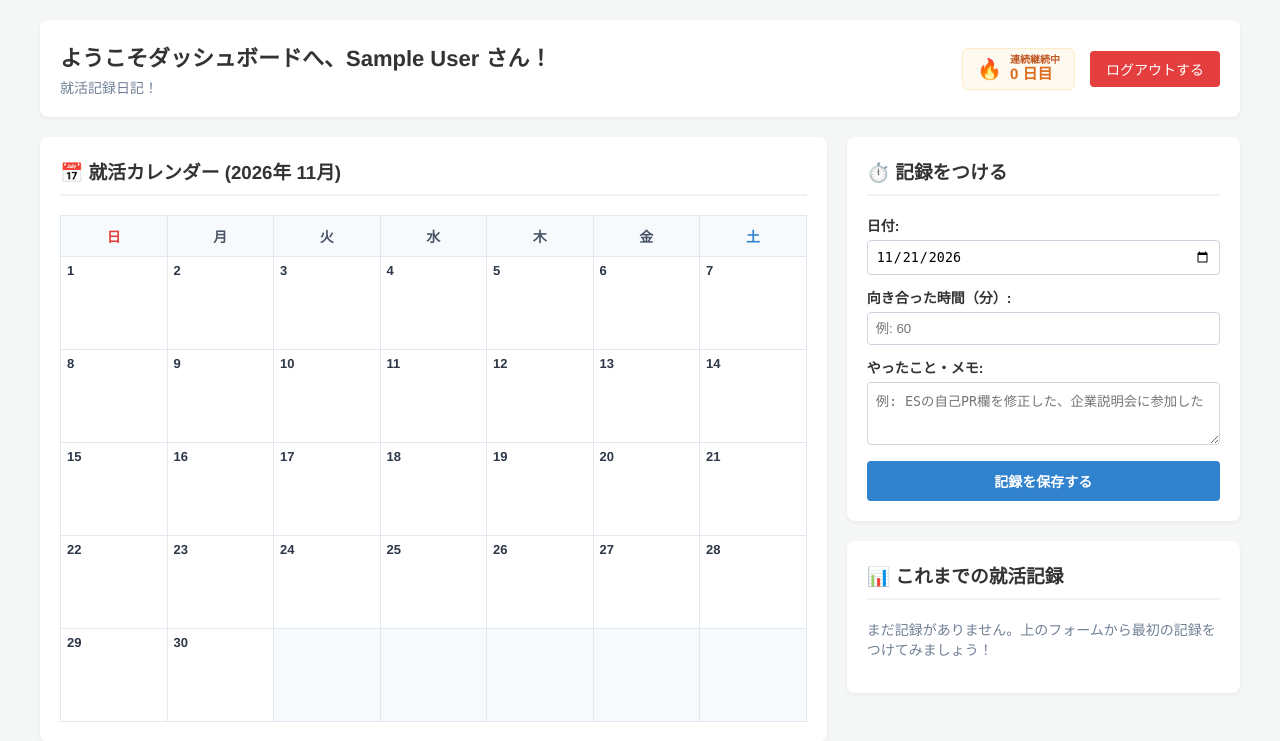
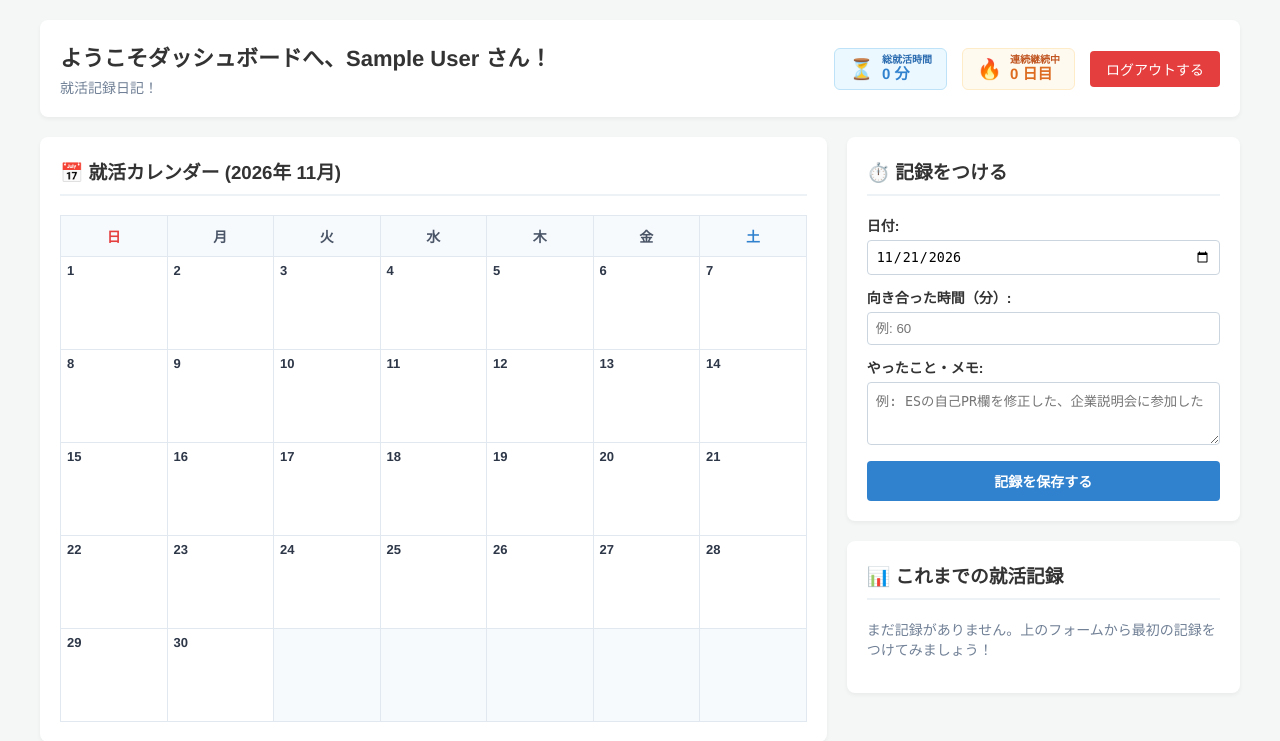
Before and after one commit to s-hiroto-dev/my-portfolio, a Laravel app: page /dashboard in a window 1280 px wide. Shown: the top 741 px of the page. Run offline with Laravel 12, Linux system fonts and the light colour scheme; the visitor is signed in with stand-in values (Sample User, id 1); data that the repository does not hold is empty; parts of the project's set-up code (start-up, migrations or seed data) failed here and were passed over.

Commit message:
total取り組み時間をヘッダーに表示

```diff
--- a/app/Http/Controllers/StudyLogController.php
+++ b/app/Http/Controllers/StudyLogController.php
@@ -44,6 +44,13 @@ class StudyLogController extends Controller
         //add
         // ログイン中のユーザーの記録を新しい順に取得
         $studyLogs = auth()->user()->studyLogs()->latest()->get();
+
+        //add
+        // ====================================================================
+        // 【新しいコード】これまでの総就活時間の集計
+        // ====================================================================
+        $totalMinutes = auth()->user()->studyLogs()->sum('duration_minutes');
+
 
         // --- ここからカレンダー用のデータ作成ロジック ---
         $year = request('year', date('Y'));
@@ -111,8 +118,8 @@ class StudyLogController extends Controller
         */
 
         // ダッシュボードのビューに記録とカレンダー情報、連続日数を一緒に渡す
-        return view('dashboard', compact('studyLogs', 'year', 'month', 'daysInMonth', 'startDayOfWeek', 'logsByDate', 'streakDays'));
-
+        //return view('dashboard', compact('studyLogs', 'year', 'month', 'daysInMonth', 'startDayOfWeek', 'logsByDate', 'streakDays'));
+        return view('dashboard', compact('studyLogs', 'year', 'month', 'daysInMonth', 'startDayOfWeek', 'logsByDate', 'streakDays', 'totalMinutes'));
     }
 
     // 【新しく追加】就活記録を保存する処理
--- a/resources/views/dashboard.blade.php
+++ b/resources/views/dashboard.blade.php
@@ -92,6 +92,16 @@
             -->
             <!-- 【追加】右側の「バッジ」と「ログアウトボタン」をひとまとめのグループにした -->
             <div style="display: flex; align-items: center; gap: 15px;">
+
+                <!-- 【追加】総就活時間のバッジ表示 -->
+                <div style="display: flex; align-items: center; background: #ebf8ff; border: 1px solid #bee3f8; padding: 6px 14px; border-radius: 6px; white-space: nowrap;">
+                    <span style="font-size: 20px; margin-right: 8px;">⏳</span>
+                    <div>
+                        <div style="font-size: 10px; color: #2b6cb0; font-weight: bold; line-height: 1;">総就活時間</div>
+                        <div style="font-size: 15px; font-weight: bold; color: #3182ce; line-height: 1.2;">{{ $totalMinutes }} 分</div>
+                    </div>
+                </div>
+
                 <div style="display: flex; align-items: center; background: #fffaf0; border: 1px solid #feebc8; padding: 6px 14px; border-radius: 6px; white-space: nowrap;">
                     <span style="font-size: 20px; margin-right: 8px;">🔥</span>
                     <div>
```
